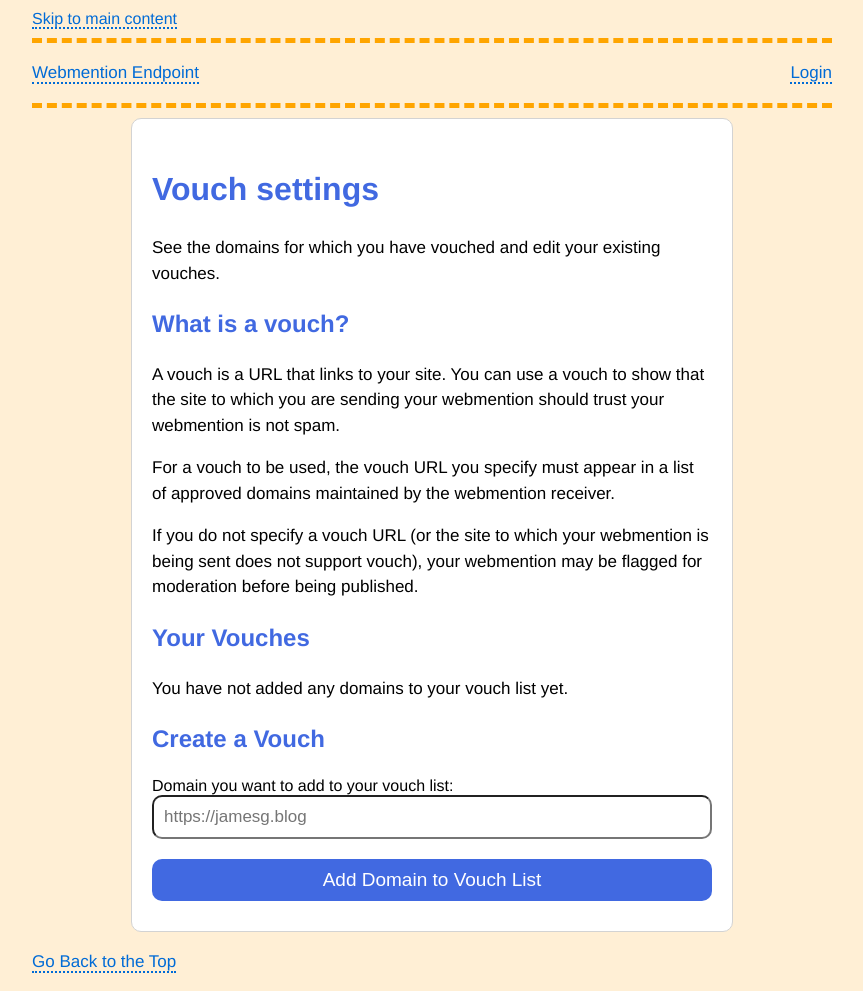
After one commit to capjamesg/webmention-receiver, a Python web app: template templates/dashboard/vouch.html in a window 1280 px wide. The commit adds this page. Shown: the whole page, without its empty margins (208-1071 px from the left). Run offline with Jinja, Linux system fonts and the light colour scheme; the template is opened without the code that fills it, so the values that code supplies are empty.

Commit message:
add more data to rss feed, restructure views, add vouch support

```diff
--- a/auth.py
+++ b/auth.py
@@ -105,4 +105,4 @@ def discover_auth_endpoint():
 
 @auth.route("/login", methods=["GET", "POST"])
 def login():
-    return render_template("auth.html", title="Webmention Dashboard Login")
+    return render_template("user/auth.html", title="Webmention Dashboard Login")
--- a/seed.py
+++ b/seed.py
@@ -51,4 +51,9 @@ def create_tables():
             last_url_sent text);
         """)
 
+        cursor.execute("""CREATE TABLE vouch (
+            domain text,
+            added_date text);
+        """)
+
     print("created database tables")
--- a/send_views.py
+++ b/send_views.py
@@ -2,7 +2,7 @@ from flask import request, jsonify, render_template, redirect, flash, Blueprint,
 from bs4 import BeautifulSoup
 from .config import ROOT_DIRECTORY
 from .indieauth import requires_indieauth
-import send_function
+from .send_function import *
 import requests
 import sqlite3
 
@@ -105,7 +105,7 @@ def send_webmention():
 
         return redirect("/sent/{}".format(id))
 
-    return render_template("send_webmention.html", title="Send a Webmention")
+    return render_template("dashboard/send_webmention.html", title="Send a Webmention")
 
 @send.route("/send/open", methods=["POST"])
 def send_webmention_anyone():
--- a/static/styles.css
+++ b/static/styles.css
@@ -343,3 +343,10 @@ ol {
 .send_webmention_form input[type="submit"] {
 	text-align: center;
 }
+input {
+	box-sizing: border-box;
+}
+table {
+	width: 100%;
+	text-align: left;
+}
--- a/templates/base.html
+++ b/templates/base.html
@@ -20,6 +20,7 @@
         <ul>
           <li><a href="/send">Send a Webmention</a></li>
           <li><a href="/sent">Sent Webmentions</a></li>
+          <li><a href="/vouch">Vouch Settings</a></li>
           <li><a href="/stats">Statistics</a></li>
           <li><a href="/logout">Logout</a></li>
         </ul>
--- a/templates/feed.html
+++ b/templates/dashboard/feed.html
@@ -22,7 +22,7 @@
             {% elif w[4] == "bookmark-of" %}
             {% set post_type = "🔖 Bookmark" %}
             {% else %}
-            {% set post_type = "💬 Webmention" %}
+            {% set post_type = "💬 Reply" %}
             {% endif %}
         {% if w[3] %}
         <p>{{ " ".join(w[3].split(" ")[:75]) }} {% if w[3].split(" ") | length > 75 %}... <a href="{{ w[0] }}">Read more</a>{% endif %}</p>
--- /dev/null
+++ b/templates/dashboard/vouch.html
@@ -0,0 +1,47 @@
+{% extends "base.html" %}
+{% block content %}
+{% with messages = get_flashed_messages() %}
+{% if messages %}
+{% for message in messages %}
+    <p class="notification">{{ message }}</p>
+{% endfor %}
+{% endif %}
+{% endwith %}
+<section class="main_content_box">
+    <h1>Vouch settings</h1>
+    <p>See the domains for which you have vouched and edit your existing vouches.</p>
+    <h2>What is a vouch?</h2>
+    <p>A vouch is a URL that links to your site. You can use a vouch to show that the site to which you are sending your webmention should trust your webmention is not spam.</p>
+    <p>For a vouch to be used, the vouch URL you specify must appear in a list of approved domains maintained by the webmention receiver.</p>
+    <p>If you do not specify a vouch URL (or the site to which your webmention is being sent does not support vouch), your webmention may be flagged for moderation before being published.</p>
+    <h2>Your Vouches</h2>
+    {% if vouches | length > 0 %}
+        <table>
+            <thead>
+                <tr>
+                    <th>Domain</th>
+                    <th>Date Added</th>
+                    <th>Actions</th>
+                </tr>
+            </thead>
+            <tbody>
+                {% for v in vouches %}
+                    <tr>
+                        <td><a href="{{ v[0] }}">{{ v[0] }}</a></td>
+                        <td>{{ v[1] }}</td>
+                        <td><form action="/vouch/delete" method="POST"><input type="hidden" name="domain" value="{{ v[0] }}"><input type="submit" value="Delete" /></form></td>
+                    </tr>
+                {% endfor %}
+            </tbody>
+        </table>
+    {% else %}
+        <p>You have not added any domains to your vouch list yet.</p>
+    {% endif %}
+    <h2>Create a Vouch</h2>
+    <form action="/vouch" method="POST" class="send_webmention_form">
+        <label for="source">Domain you want to add to your vouch list:</label><br>
+        <input type="url" name="domain" id="domain" placeholder="https://jamesg.blog" required/><br>
+        <input type="submit" value="Add Domain to Vouch List">
+    </form>
+</section>
+{% endblock %}
```
Also changed, not shown: __init__.py (+4 -8 lines), create_rss_feed.py (+9 -7 lines), main.py (+67 -4 lines), templates/settings.html (deleted, +0 -19 lines), validate_webmention.py (+7 -6 lines), README.md, templates/dashboard/send_webmention.html (renamed from templates/send_webmention.html), templates/dashboard/sent.html (renamed from templates/sent.html), templates/dashboard/webmention.html (renamed from templates/webmention.html), templates/user/auth.html (renamed from templates/auth.html), templates/user/stats.html (renamed from templates/stats.html).
